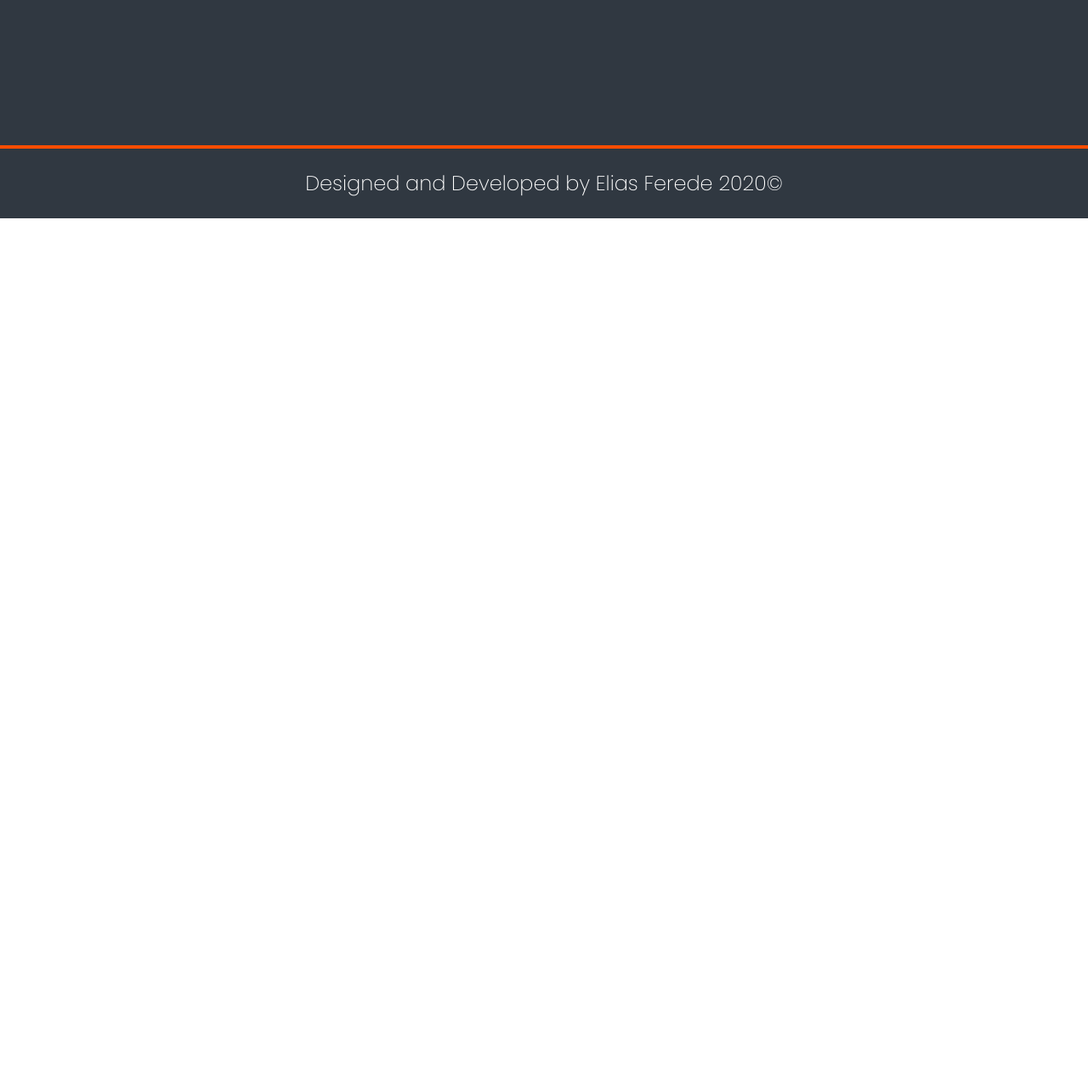
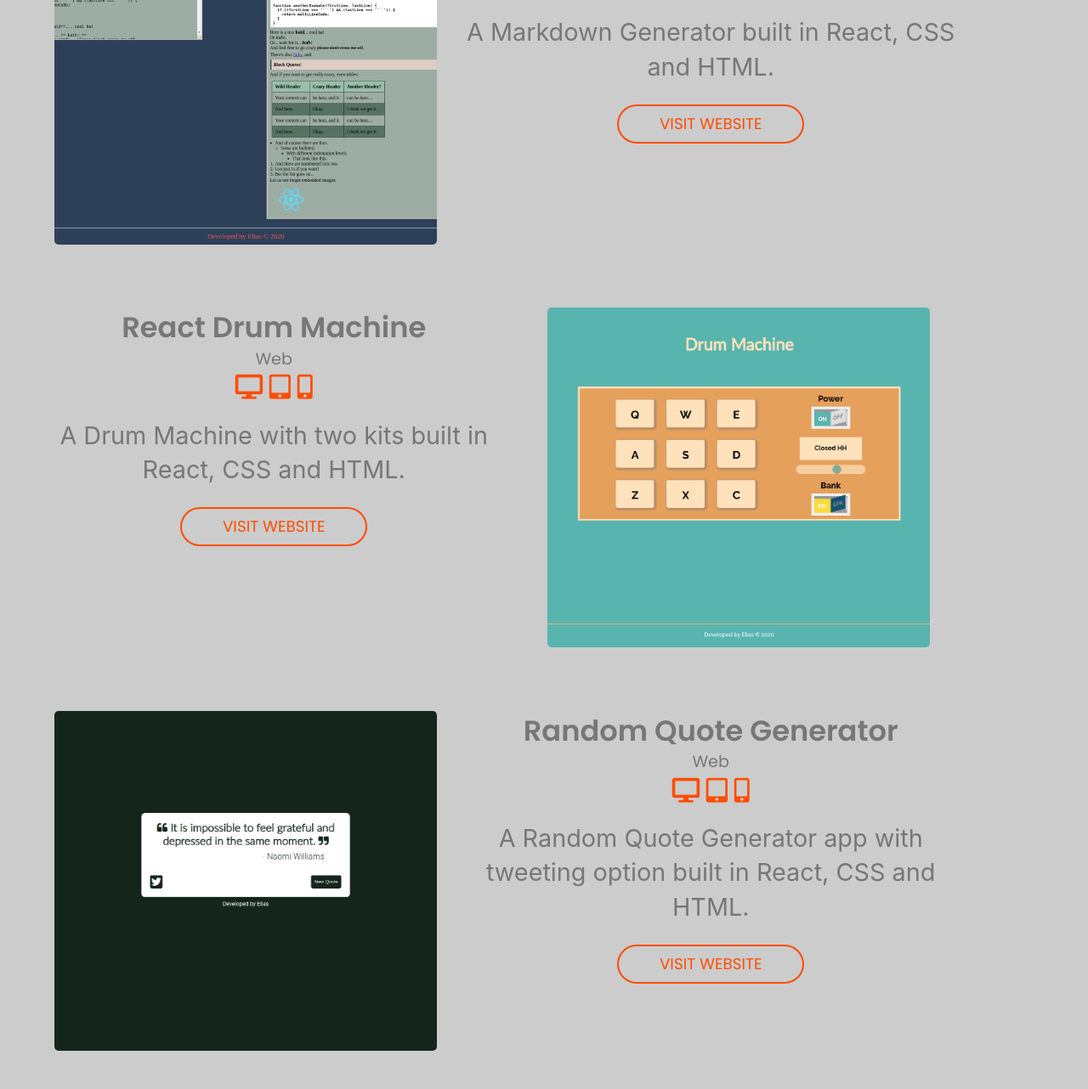
Before and after one commit to EliasB8/Elias-Ferede-Portfolio, a website: page src/index.html in a window 1280 px wide. Shown: the part 2664-3946 px from the top of the page at 85% size. Before the commit the page ends 2921 px from the top, so only its background shows below. Drawn offline with nearby package versions, Linux system fonts and the light colour scheme.

Commit message:
added all projects

```diff
--- a/src/index.html
+++ b/src/index.html
@@ -89,30 +89,77 @@
           </div>
         </div>
       </div>
-      <!--
-      <a href="https://eliasb8.github.io/Javascript-Calculator/" class="project project-tile" target="_blank">
-        <img src="./images/RJSC.png" class="project-image" alt="project">
-        <p class="project-title"><span class="code">&lt;</span>&nbsp;Javascript Calculator&nbsp;<span
-            class="code">/&gt;</span>
-        </p>
-      </a>
-      <a href="https://eliasb8.github.io/React-Markdown-Generator/" class="project project-tile" target="_blank">
-        <img src="./images/MDG.png" class="project-image" alt="project">
-        <p class="project-title"><span class="code">&lt;</span>&nbsp;Markdown Generator&nbsp;<span
-            class="code">/&gt;</span></p>
-      </a>
-      <a href="https://eliasb8.github.io/React-Drum-Machine/" class="project project-tile" target="_blank">
-        <img src="./images/RDM.png" class="project-image" alt="project">
-        <p class="project-title"><span class="code">&lt;</span>&nbsp;React Drum Machine&nbsp;<span
-            class="code">/&gt;</span>
-        </p>
-      </a>
-      <a href="https://eliasb8.github.io/Random-Quote-Generator/" class="project project-tile" target="_blank">
-        <img src="./images/RQG.png" class="project-image" alt="project">
-        <p class="project-title"><span class="code">&lt;</span>&nbsp;Random Quote Generator&nbsp;<span
-            class="code">/&gt;</span>
-        </p>
-      </a> -->
+
+      <div class="project">
+        <div class="project-link">
+          <img src="./images/RJSC.png" class="project-image" alt="Javascript Calculator project site screen shot">
+        </div>
+        <div class="project-description">
+          <div class="details details-text">
+            <h3 class="project-title">Javascript Calculator</h3>
+            <p class="platform">Web</p>
+            <p class="icons"><i class="fas fa-desktop"></i> <i class="fas fa-tablet-alt"></i> <i
+                class="fas fa-mobile-alt"></i></p>
+            <p class="description-text">A Javascript Calculator built in React, SASS and HTML.</p>
+            <a class="my-button" target="_blank" href="https://eliasb8.github.io/Javascript-Calculator/">Visit
+              Website</a>
+          </div>
+        </div>
+      </div>
+
+      <div class="project">
+        <div class="project-link">
+          <img src="./images/MDG.png" class="project-image"
+            alt="Markdown Generator Calculator project site screen shot">
+        </div>
+        <div class="project-description">
+          <div class="details details-text">
+            <h3 class="project-title">React Markdown Generator</h3>
+            <p class="platform">Web</p>
+            <p class="icons"><i class="fas fa-desktop"></i> <i class="fas fa-tablet-alt"></i> <i
+                class="fas fa-mobile-alt"></i></p>
+            <p class="description-text">A Markdown Generator built in React, CSS and HTML.</p>
+            <a class="my-button" target="_blank" href="https://eliasb8.github.io/React-Markdown-Generator/">Visit
+              Website</a>
+          </div>
+        </div>
+      </div>
+
+      <div class="project">
+        <div class="project-link">
+          <img src="./images/RDM.png" class="project-image" alt="Drum Machine project site screen shot">
+        </div>
+        <div class="project-description">
+          <div class="details details-text">
+            <h3 class="project-title">React Drum Machine</h3>
+            <p class="platform">Web</p>
+            <p class="icons"><i class="fas fa-desktop"></i> <i class="fas fa-tablet-alt"></i> <i
+                class="fas fa-mobile-alt"></i></p>
+            <p class="description-text">A Drum Machine with two kits built in React, CSS and HTML.</p>
+            <a class="my-button" target="_blank" href="https://eliasb8.github.io/React-Drum-Machine/">Visit
+              Website</a>
+          </div>
+        </div>
+      </div>
+
+      <div class="project">
+        <div class="project-link">
+          <img src="./images/RQG.png" class="project-image" alt="Random Quote Generator project site screen shot">
+        </div>
+        <div class="project-description">
+          <div class="details details-text">
+            <h3 class="project-title">Random Quote Generator</h3>
+            <p class="platform">Web</p>
+            <p class="icons"><i class="fas fa-desktop"></i> <i class="fas fa-tablet-alt"></i> <i
+                class="fas fa-mobile-alt"></i></p>
+            <p class="description-text">A Random Quote Generator app with tweeting option built in React, CSS and HTML.
+            </p>
+            <a class="my-button" target="_blank" href="https://eliasb8.github.io/Random-Quote-Generator/">Visit
+              Website</a>
+          </div>
+        </div>
+      </div>
+
     </div>
     <a href="https://codepen.io/EliasB8" id="profile-link" class="btn btn-show-all" target="_blank">
       <p>See more ... <i class="fas fa-chevron-right"></i></p>
--- a/src/style.css
+++ b/src/style.css
@@ -134,8 +134,20 @@ h2 {
 }
 
 .project-image {
-  max-height: 380px;
+  height: 400px;
+  width: 450px;
+  object-fit: cover;
   display: inline-block;
+  overflow: hidden;
+  transition: all 0.3s ease;
+  border-radius: 5px;
+}
+
+
+.project-image:hover {
+  transform: scale(1.03);
+  border: 1px solid #ff4d00;
+  cursor: zoom-in;
 }
 
 .project-description {
@@ -185,7 +197,12 @@ h2 {
   font-family: -apple-system, BlinkMacSystemFont, 'Segoe UI', Roboto, Oxygen, Ubuntu, Cantarell, 'Open Sans', 'Helvetica Neue', sans-serif;
 }
 
-@media(max-width: 810px) {
+
+.project:nth-child(even) {
+  flex-direction: row-reverse;
+}
+
+@media(max-width: 995px) {
   .skill-container {
     flex-direction: column;
     align-items: center;
@@ -194,6 +211,10 @@ h2 {
   .project {
     flex-direction: column;
     align-items: center;
+  }
+
+  .project:nth-child(even) {
+    flex-direction: column;
   }
 }
 
```
